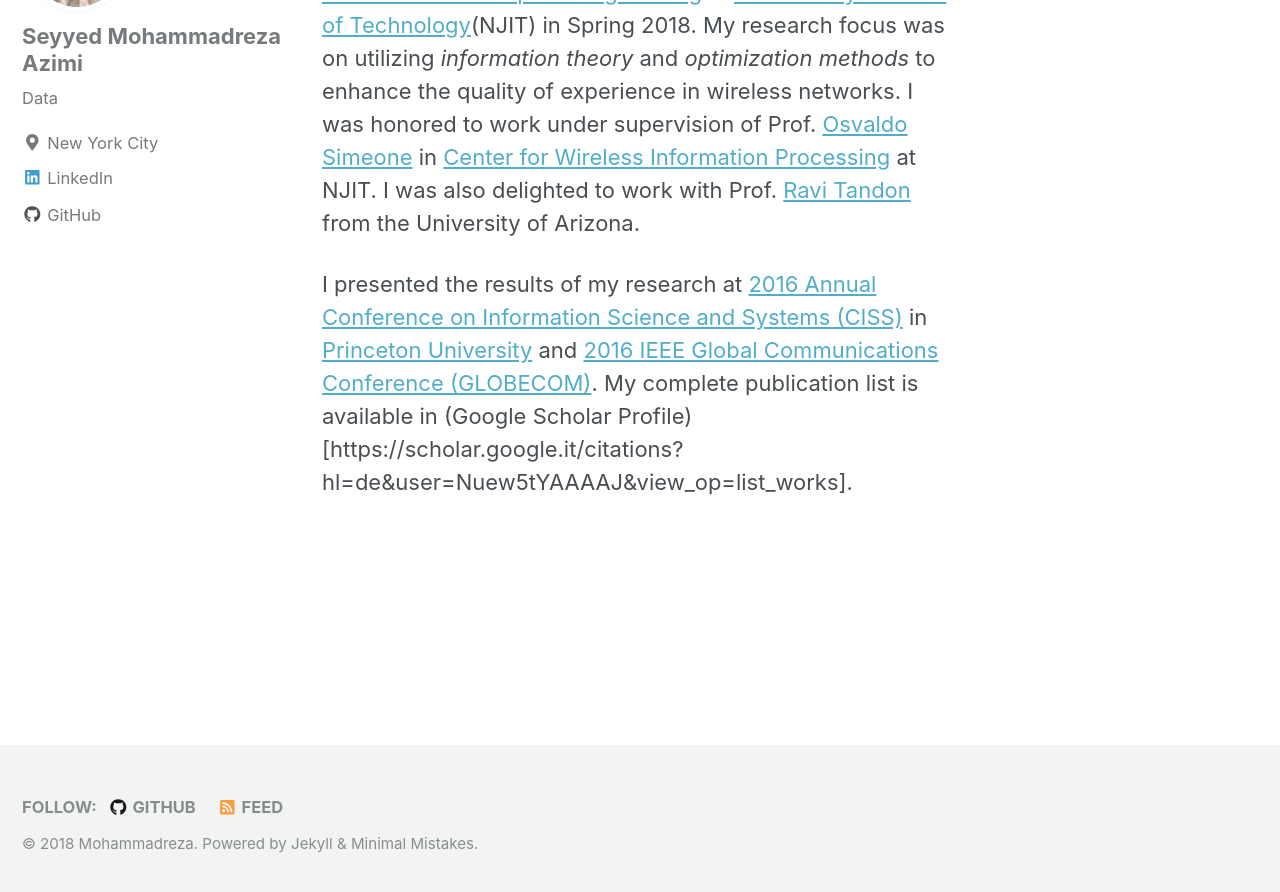
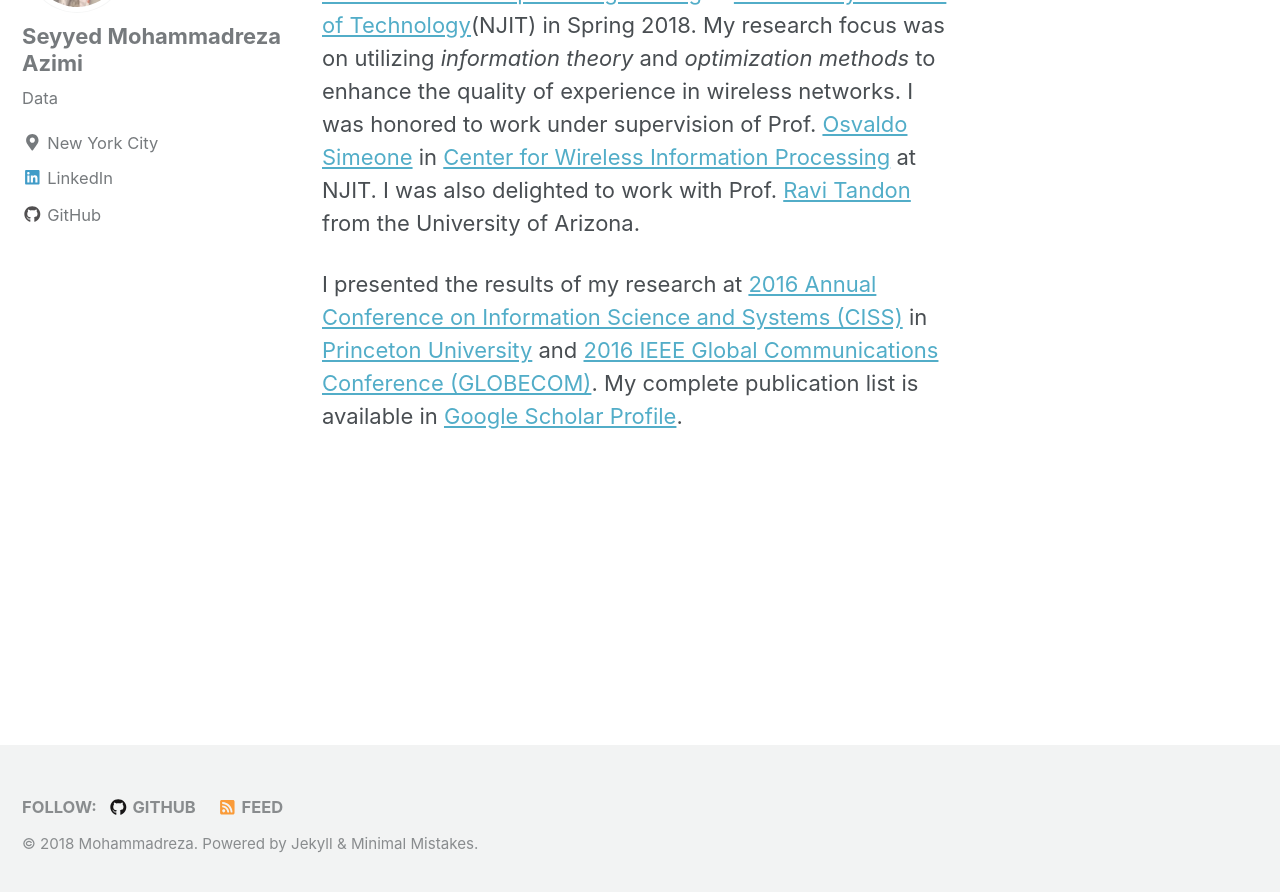
Before and after one commit to MohammadrezaAzimi/MohammadrezaAzimi.github.io, a Jekyll site: the page built from _pages/about.md, in a window 1280 px wide and 900 px high, scrolled down 253 px. Shown: the top 892 px of the window. Built offline with Jekyll 4.4.1, drawn with Linux system fonts in a browser that asks for light colours; nearby versions of some CDN libraries.

Commit message:
new github

```diff
--- a/_pages/about.md
+++ b/_pages/about.md
@@ -5,4 +5,4 @@
 
 I received PhD in electrical engineering from [Department of Electrical and Computer Engineering](https://ece.njit.edu) at [New Jersey Institute of Technology](http://www.njit.edu)(NJIT) in Spring 2018. My research focus was on utilizing *information theory* and *optimization methods* to enhance the quality of experience in wireless networks. I was honored to work under supervision of Prof. [Osvaldo Simeone](https://nms.kcl.ac.uk/osvaldo.simeone/index.htm) in [Center for Wireless Information Processing](http://centers.njit.edu/cwcspr/) at NJIT. I was also delighted to work with Prof. [Ravi Tandon](http://www2.engr.arizona.edu/~tandonr/) from the University of Arizona.
 
-I presented the results of my research at [2016 Annual Conference on Information Science and Systems (CISS)](http://ieeexplore.ieee.org/abstract/document/7460543/) in [Princeton University](https://www.princeton.edu) and [2016 IEEE Global Communications Conference (GLOBECOM)](http://ieeexplore.ieee.org/abstract/document/7841853/). My complete publication list is available in (Google Scholar Profile)[https://scholar.google.it/citations?hl=de&user=Nuew5tYAAAAJ&view_op=list_works].
+I presented the results of my research at [2016 Annual Conference on Information Science and Systems (CISS)](http://ieeexplore.ieee.org/abstract/document/7460543/) in [Princeton University](https://www.princeton.edu) and [2016 IEEE Global Communications Conference (GLOBECOM)](http://ieeexplore.ieee.org/abstract/document/7841853/). My complete publication list is available in [Google Scholar Profile](https://scholar.google.it/citations?hl=de&user=Nuew5tYAAAAJ&view_op=list_works).
```
